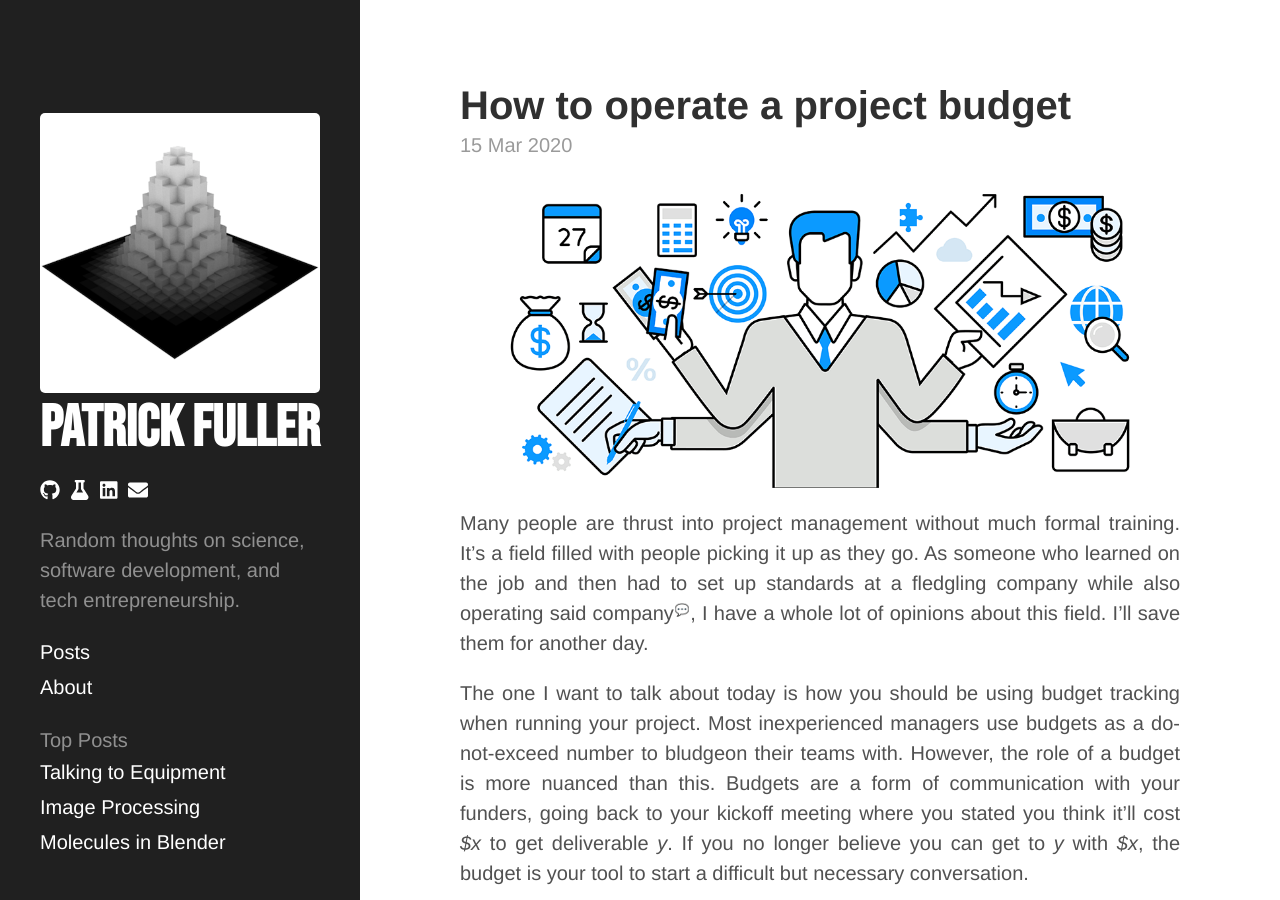
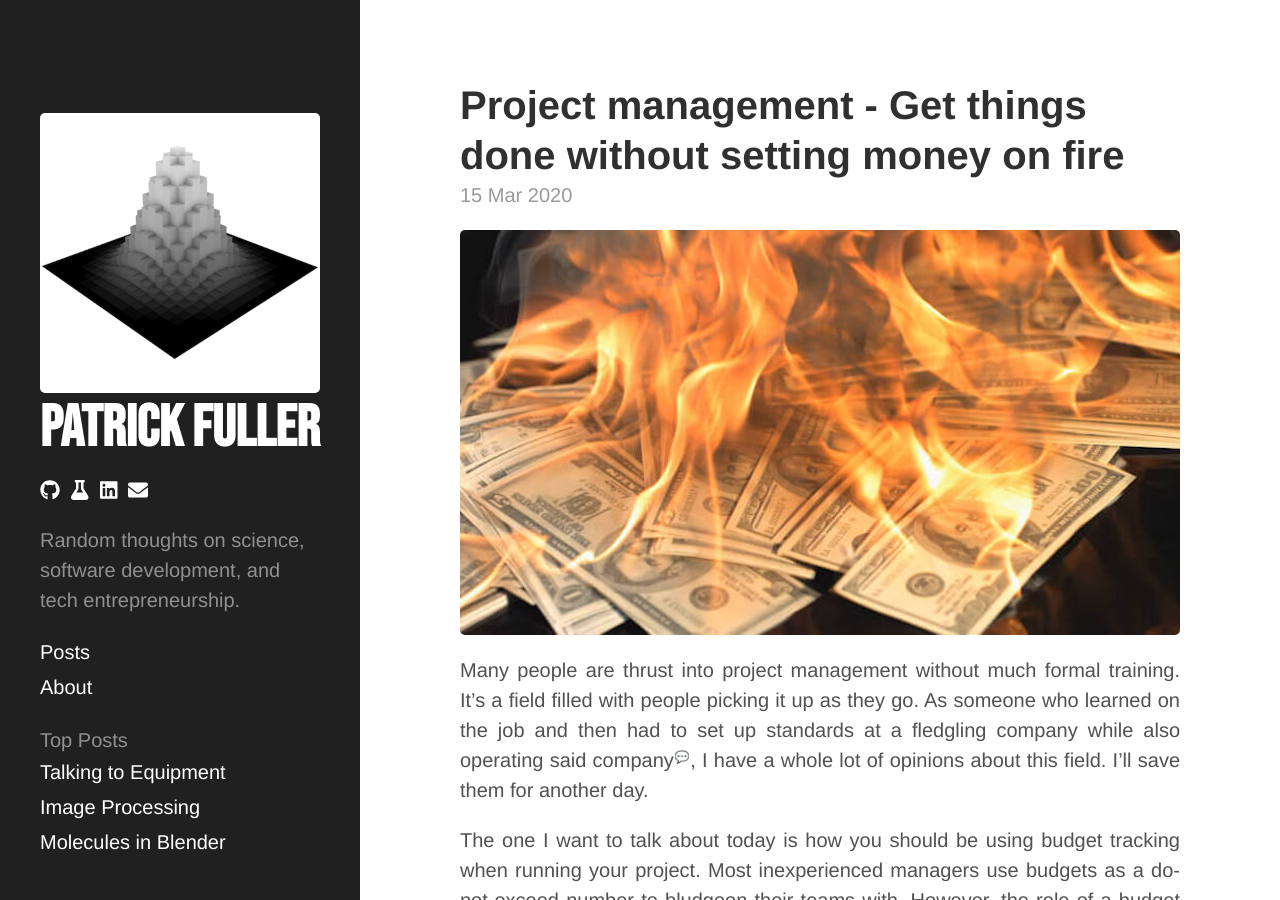
Before and after one commit to patrickfuller/patrickfuller.github.io, a Jekyll site: the page built from _posts/2020-03-15-operate-a-budget.md, in a window 1280 px wide and 900 px high. Built offline with Jekyll 4.4.1, drawn with Linux system fonts in a browser that asks for light colours; comment, search, counter and statistics services are not loaded.

Commit message:
Change logo for budget operation

```diff
--- a/_posts/2020-03-15-operate-a-budget.md
+++ b/_posts/2020-03-15-operate-a-budget.md
@@ -1,11 +1,11 @@
 ---
-title: How to operate a project budget
-thumbnail: project_management.png
+title: Project management - Get things done without setting money on fire
+thumbnail: money_fire.jpg
 layout: post
 permalink: /operate-a-budget/
 ---
 
-![](/assets/2020-03-15-operate-a-budget/project_management.png)
+![](/assets/2020-03-15-operate-a-budget/money_fire.jpg)
 
 Many people are thrust into project management without much formal training. It's a field filled with people picking it up as they go. As someone who learned on the job and then had to set up standards at a fledgling company while also operating said companyⓘ/Everyone says it's "a good problem to have"... but it's still a problem!/ⓘ, I have a whole lot of opinions about this field. I'll save them for another day.
 
```
Also changed, not shown: _raw_images/money_fire.jpg (added), assets/2020-03-15-operate-a-budget/money_fire.jpg (added), assets/index/money_fire.jpg (added), assets/index/money_fire@2x.jpg (added).
